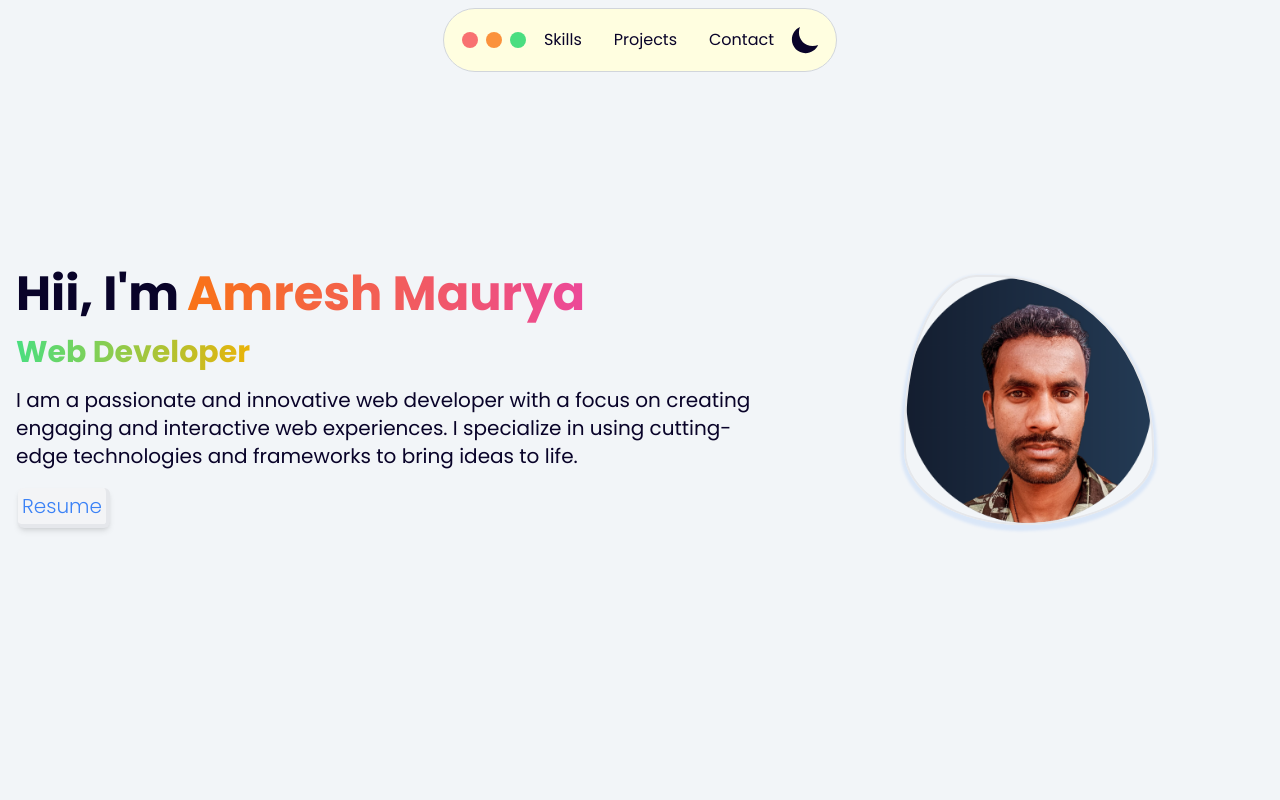
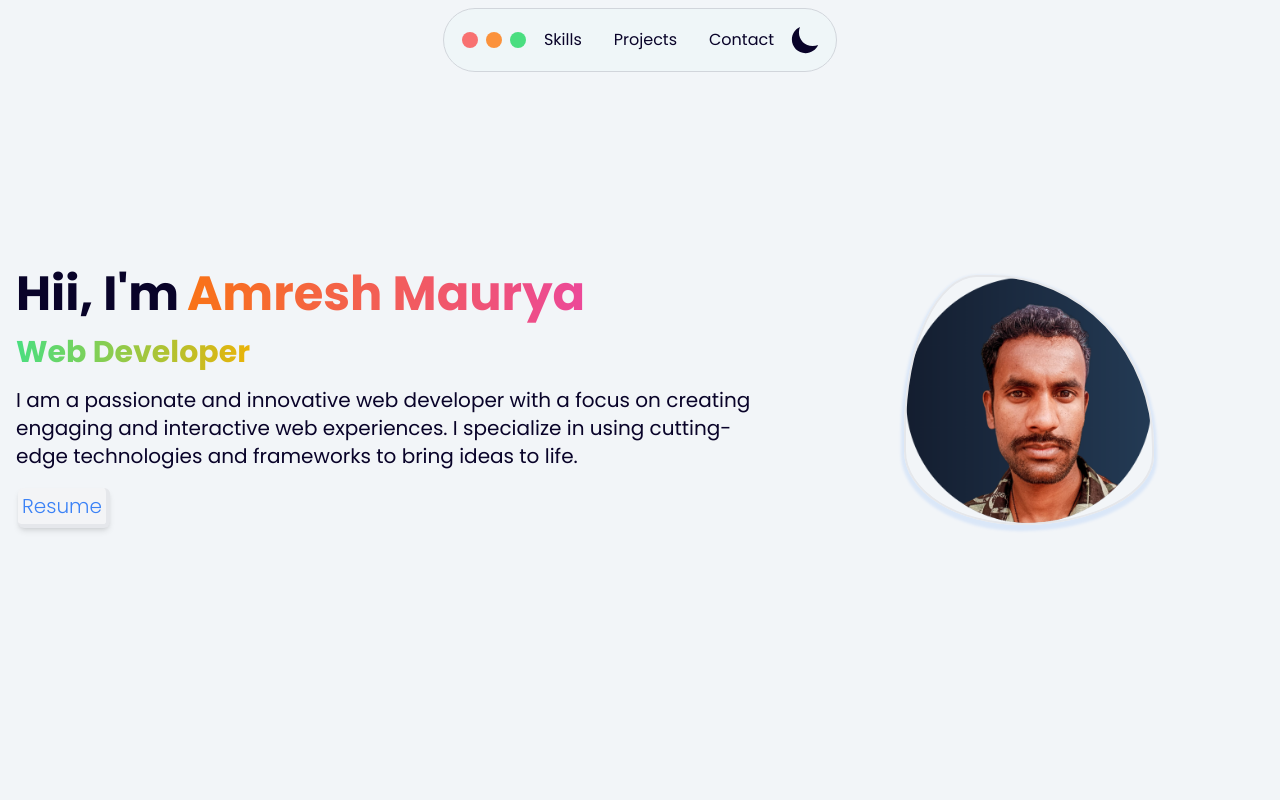
Before and after one commit to amreshpro/proportfolio, a Next.js app: page / in a window 1280 px wide. Shown: the top 800 px of the page. Built offline with nearby package versions, Linux system fonts and the light colour scheme.

Commit message:
update colors

```diff
--- a/app/globals.css
+++ b/app/globals.css
@@ -8,7 +8,7 @@
   --dark: #090329 ;
   --light: #f2f5f8;
   --light-text:#ededed;
-  --light-box:#fffee0;
+  --light-box:#eff6f8;
   --primary: #040728;
   --secondary: #e4f7f6;
   --ternary: #2181ff;
```
